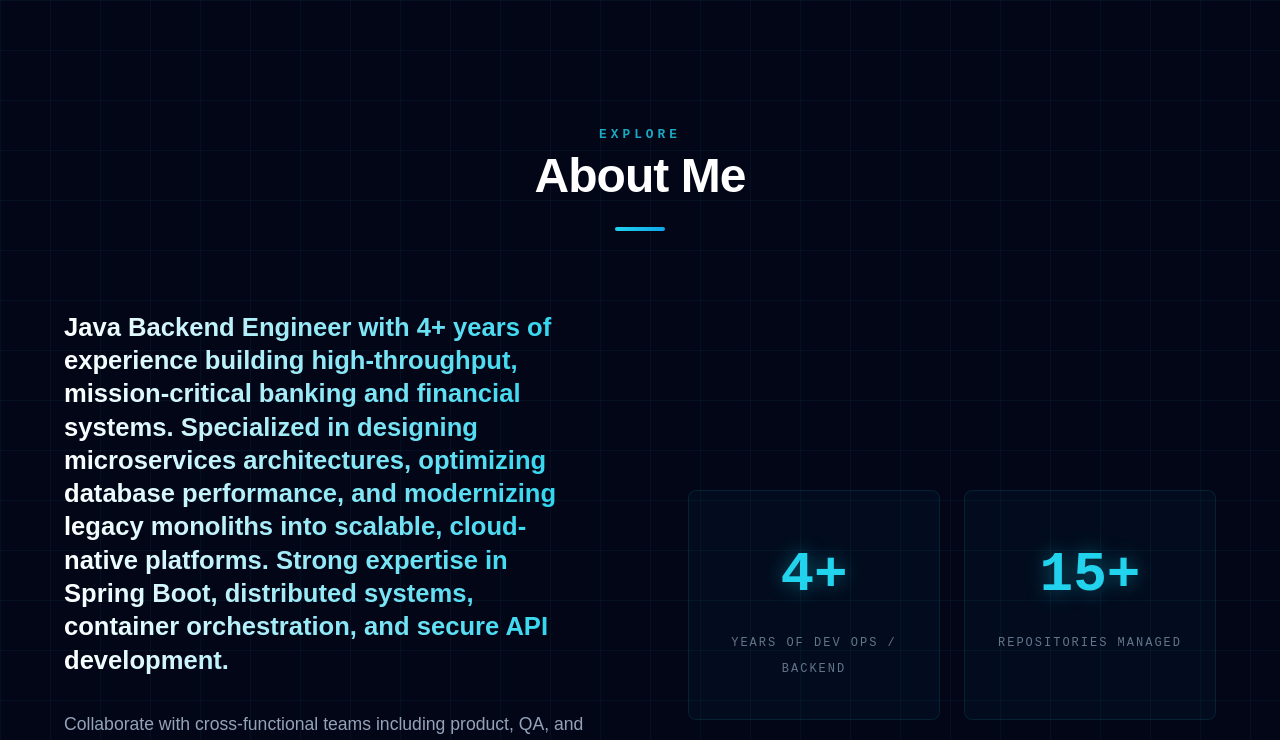
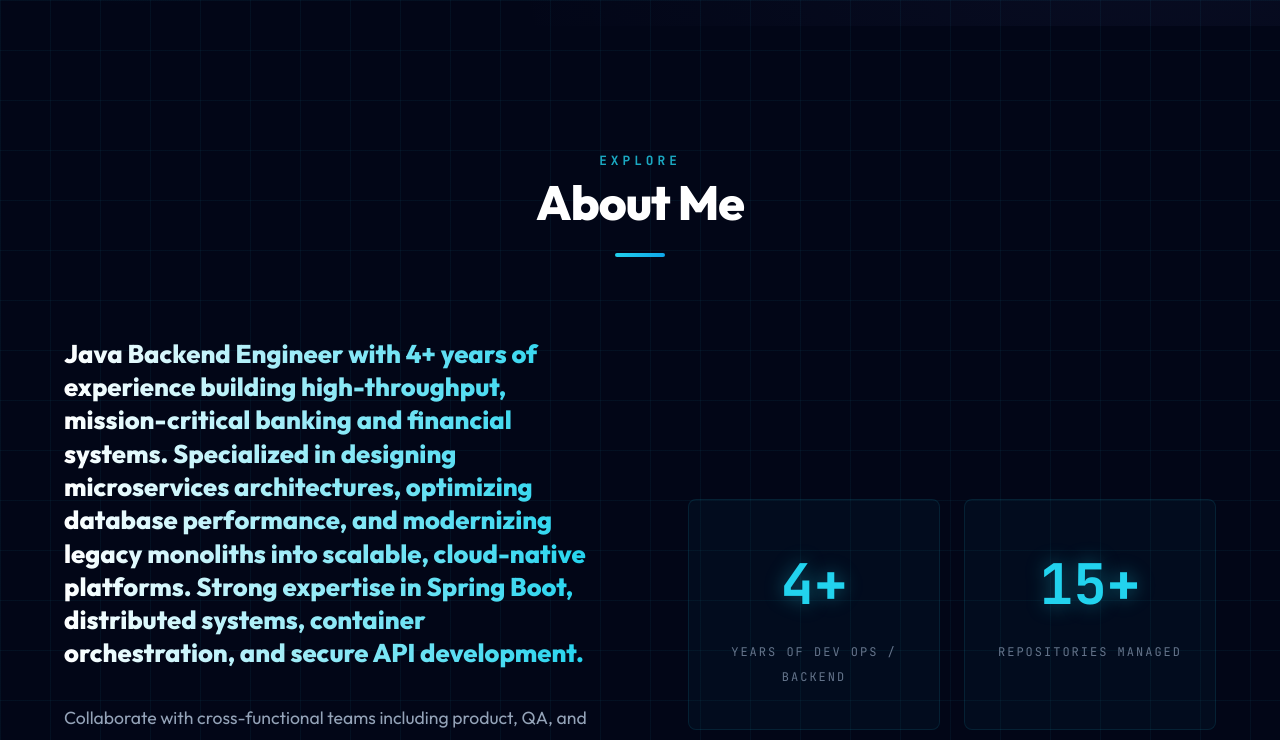
Before and after one commit to asiffmahmad/webprofile, a React (Vite) app: page / in a window 1280 px wide. Shown: the part 800-1540 px from the top of the page. Built offline with nearby package versions, Linux system fonts and the light colour scheme; no server answers.

Commit message:
fix: move @import to top of index.css

```diff
--- a/src/index.css
+++ b/src/index.css
@@ -1,3 +1,5 @@
+@import url('https://fonts.googleapis.com/css2?family=Outfit:wght@300;400;500;600;700;800&family=JetBrains+Mono:wght@400;700&display=swap');
+
 :root {
   /* Tech-focused Electric Palette */
   --bg-primary: #020617;
@@ -32,7 +34,6 @@
   --radius-lg: 16px;
 }
 
-@import url('https://fonts.googleapis.com/css2?family=Outfit:wght@300;400;500;600;700;800&family=JetBrains+Mono:wght@400;700&display=swap');
 
 * {
   box-sizing: border-box;
```
